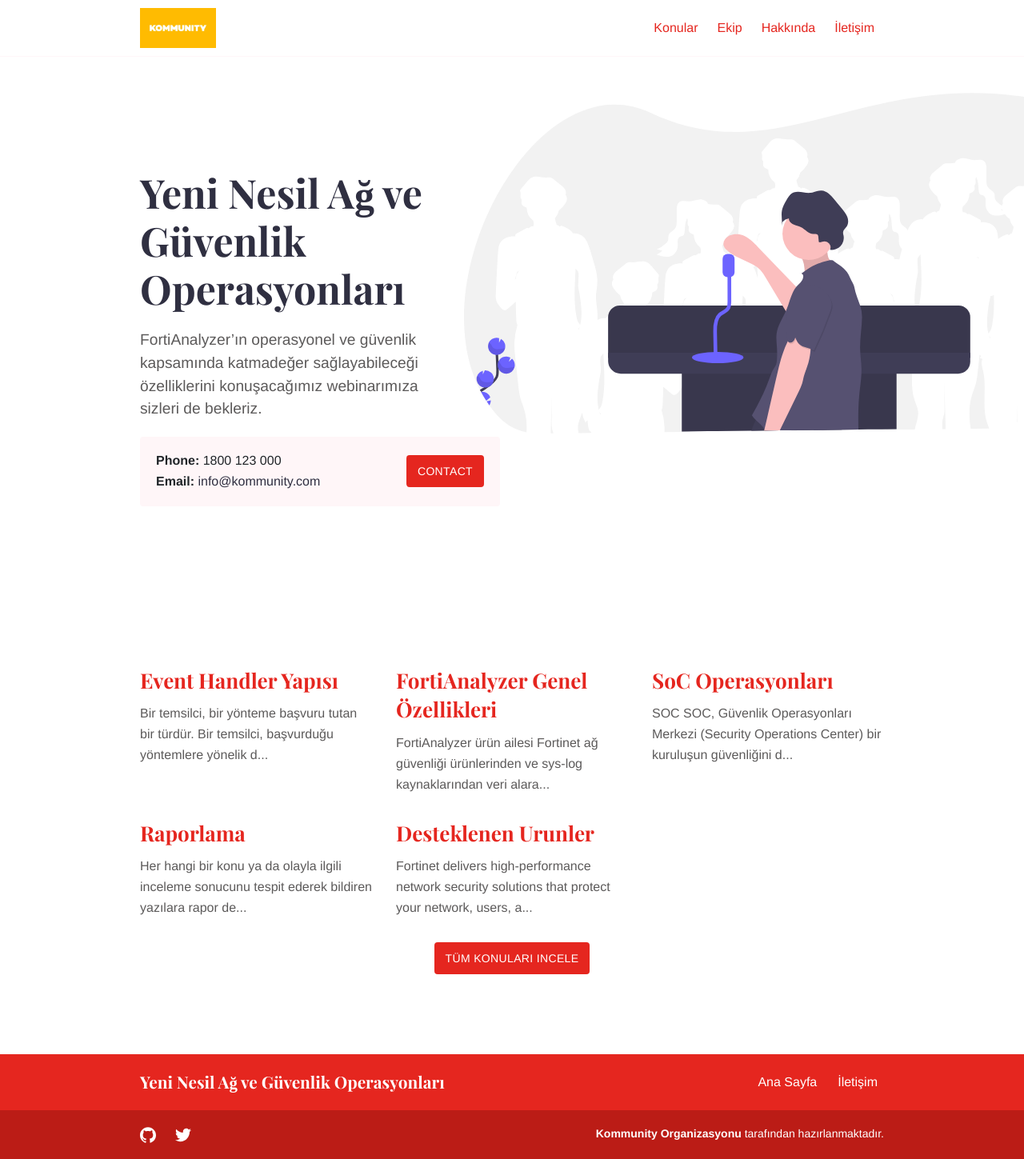
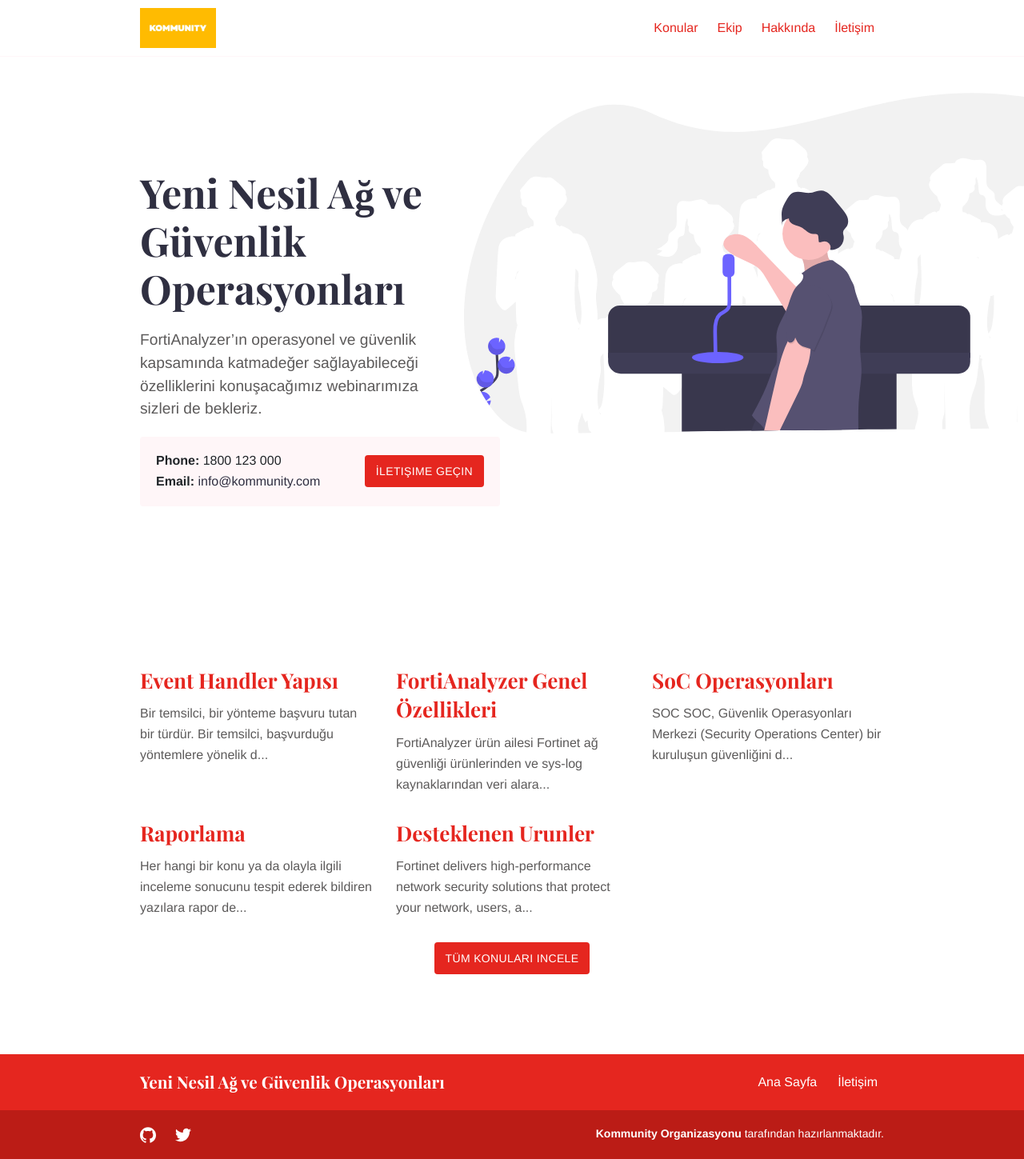
Before and after one commit to AbdullahOztuurkk/AbdullahOztuurkk.github.io, a Jekyll site: the page built from index.md, in a window 1280 px wide. Shown: the whole page at 80% size. Built offline with Jekyll 4.4.1, drawn with Linux system fonts in a browser that asks for light colours.

Commit message:
fix: changed route and text of contact button in homepage

```diff
--- a/_data/contact.yml
+++ b/_data/contact.yml
@@ -1,3 +1,3 @@
 email: 'info@kommunity.com'
 phone: '1800 123 000'
-contact_button_link: 'contact/'
+contact_button_link: 'iletisim/'
--- a/_includes/call.html
+++ b/_includes/call.html
@@ -13,7 +13,7 @@
   </div>
     {% if include.show_button %}
       <div class="call-box-bottom">
-        <a href="{{ site.data.contact.contact_button_link }}" class="button">Contact</a>
+        <a href="{{ site.data.contact.contact_button_link }}" class="button">İletişime geçin</a>
       </div>
     {% endif %}
 </div>
```
